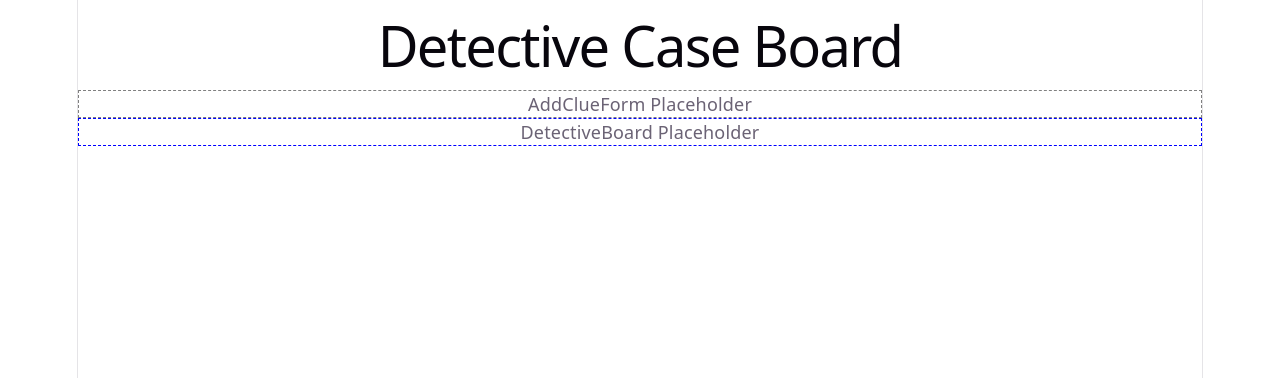
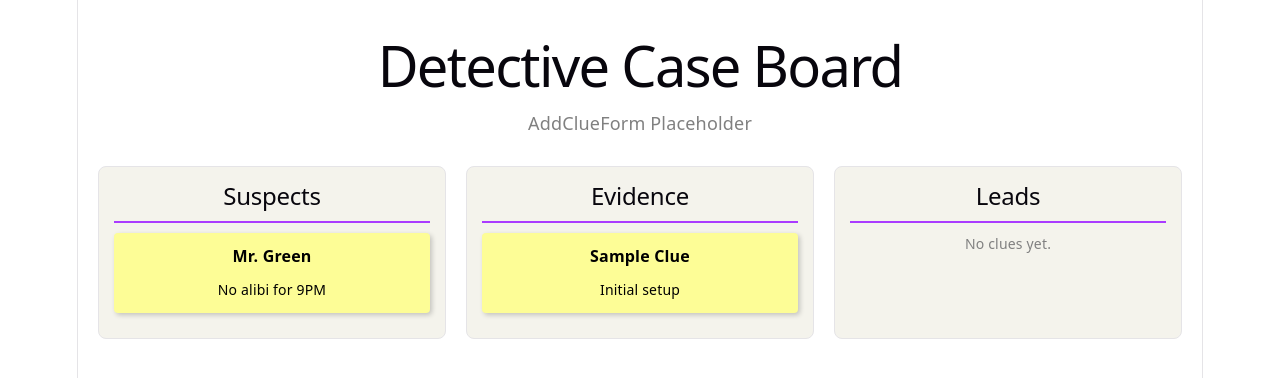
Before and after one commit to NikaGhaderi/detective-board, a React app: page / in a window 1280 px wide. Shown: the top 378 px of the page. Built offline with nearby package versions, Linux system fonts and the light colour scheme; the HTML template or start-up script is replaced by a standard one.

Commit message:
integrate: Connect DetectiveBoard to main App state

```diff
--- a/src/App.jsx
+++ b/src/App.jsx
@@ -1,9 +1,11 @@
 import { useState } from 'react'
+import DetectiveBoard from './components/DetectiveBoard'
 import './App.css'
 
 function App() {
   const [clues, setClues] = useState([
-    { id: 1, title: "Sample Clue", category: "Evidence", description: "Initial setup" }
+    { id: 1, title: "Sample Clue", category: "Evidence", description: "Initial setup" },
+    { id: 2, title: "Mr. Green", category: "Suspects", description: "No alibi for 9PM" } // Added another dummy data for testing
   ]);
 
   const handleAddClue = (newClue) => {
@@ -11,16 +13,17 @@ function App() {
   };
 
   return (
-    <div className="app-container">
+    <div className="app-container" style={{ padding: '20px' }}>
       <h1>Detective Case Board</h1>
+
       {/* Person A will work here */}
-      <div className="ui-section" style={{border: '1px dashed gray'}}>
-        <p>AddClueForm Placeholder</p>
+      <div className="ui-section" style={{marginBottom: '30px'}}>
+        <p style={{color: 'gray'}}>AddClueForm Placeholder</p>
       </div>
 
-      {/* Person B will work here */}
-      <div className="board-section" style={{border: '1px dashed blue'}}>
-        <p>DetectiveBoard Placeholder</p>
+      {/* Person B's work rendered here */}
+      <div className="board-section">
+        <DetectiveBoard clues={clues} />
       </div>
     </div>
   )
```
